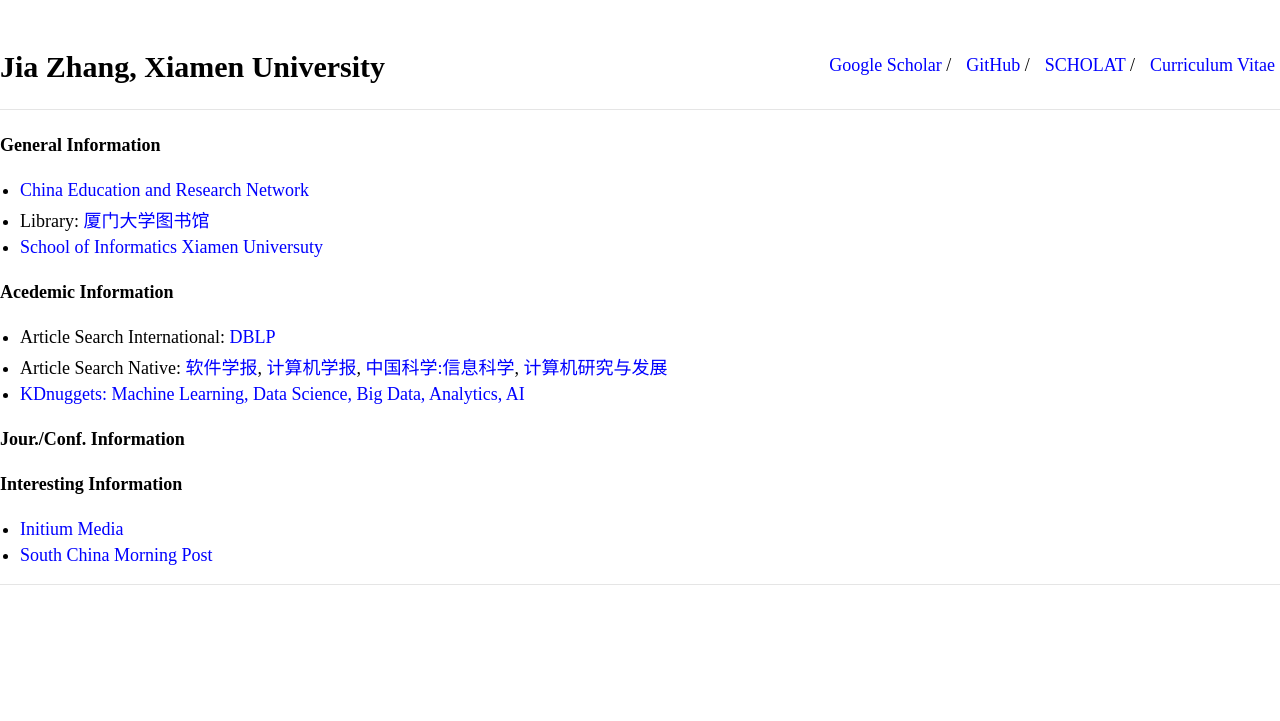
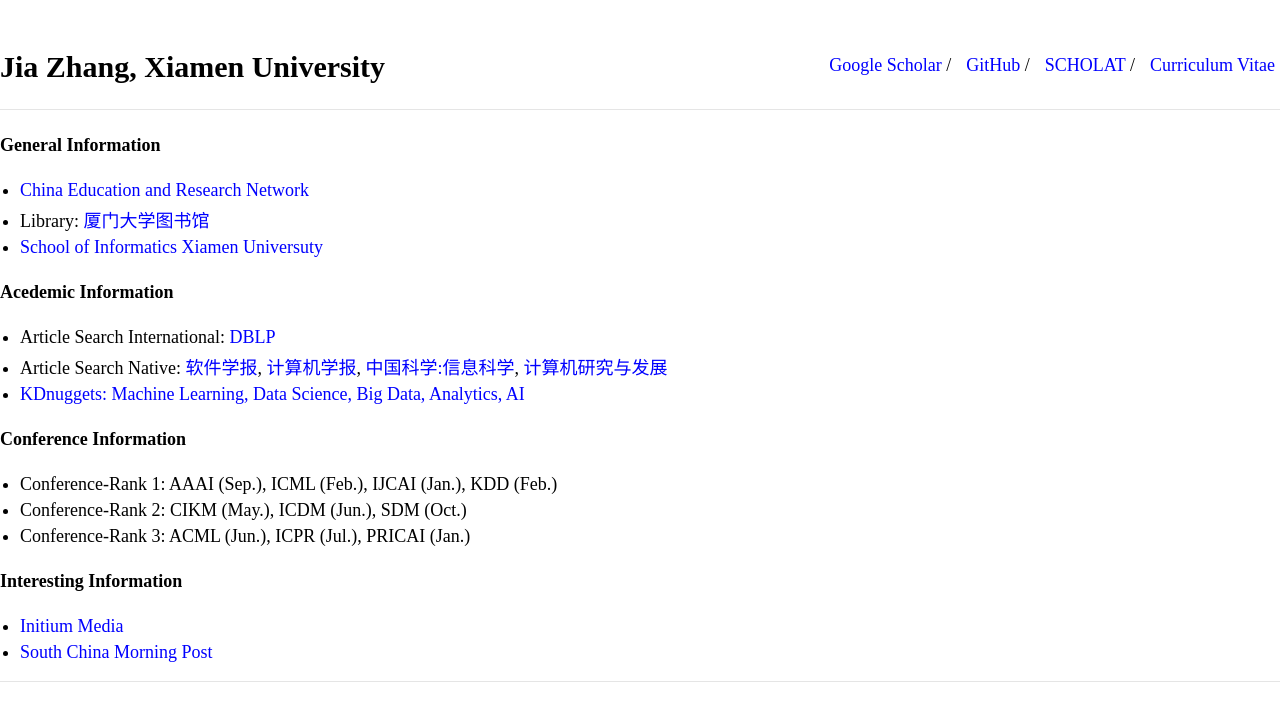
Before and after one commit to jiazhang-ml/jiazhang-ml.github.io, a Jekyll site: the page built from weblink.md, in a window 1280 px wide, cut to the strip 0-876 px from the top of the page. Shown: the top 721 px of the strip. Built offline with Jekyll 4.4.1, drawn with Linux system fonts in a browser that asks for light colours.

Commit message:
Update weblink.md

```diff
--- a/weblink.md
+++ b/weblink.md
@@ -15,7 +15,11 @@ layout: default
 * Article Search Native: [软件学报](http://navi.cnki.net/knavi/JournalDetail?pcode=CJFD&pykm=RJXB), [计算机学报](http://navi.cnki.net/knavi/JournalDetail?pcode=CJFD&pykm=JSJX), [中国科学:信息科学](http://navi.cnki.net/knavi/JournalDetail?pcode=CJFD&pykm=PZKX), [计算机研究与发展](http://navi.cnki.net/knavi/JournalDetail?pcode=CJFD&pykm=JFYZ)
 * [KDnuggets: Machine Learning, Data Science, Big Data, Analytics, AI](https://www.kdnuggets.com/)
 
-#### Jour./Conf. Information
+#### Conference Information
+
+* Conference-Rank 1: AAAI (Sep.), ICML (Feb.), IJCAI (Jan.), KDD (Feb.)
+* Conference-Rank 2: CIKM (May.), ICDM (Jun.), SDM (Oct.)
+* Conference-Rank 3: ACML (Jun.), ICPR (Jul.), PRICAI (Jan.)
 
 #### Interesting Information
 
```
